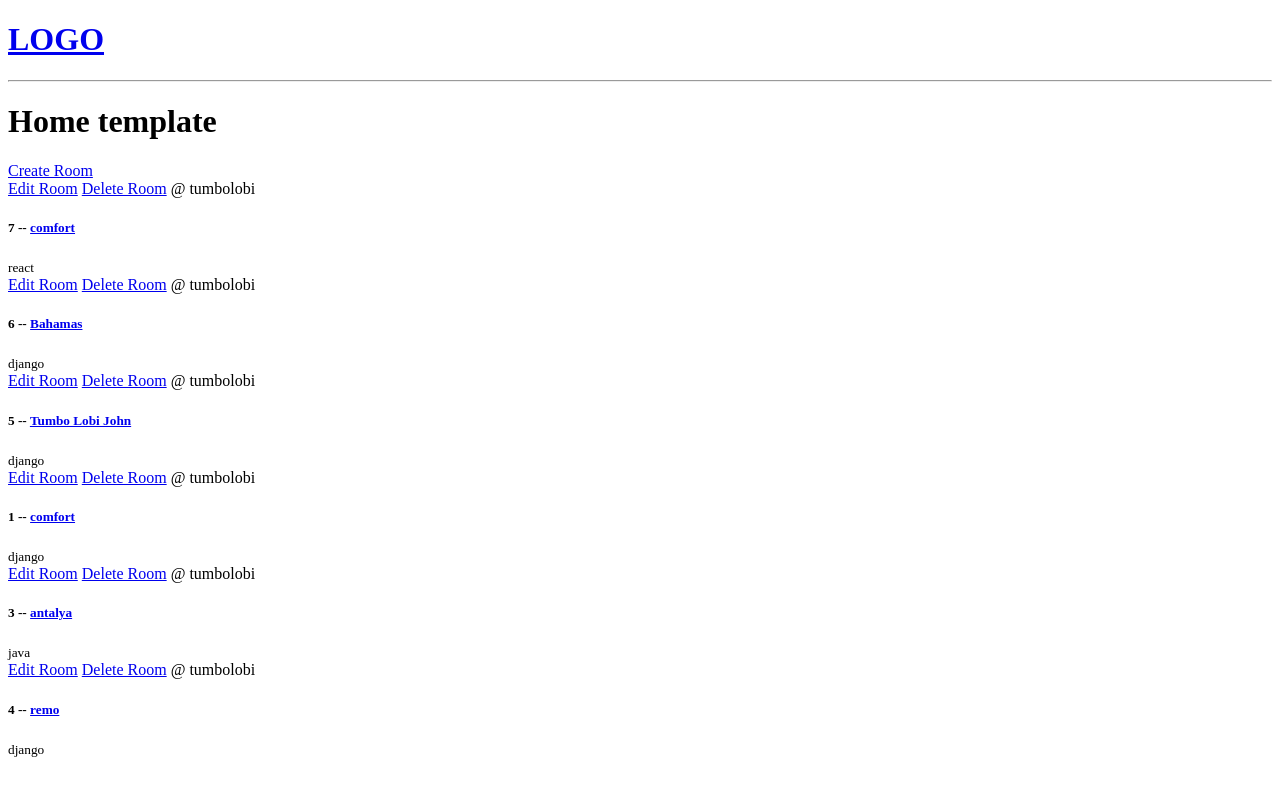
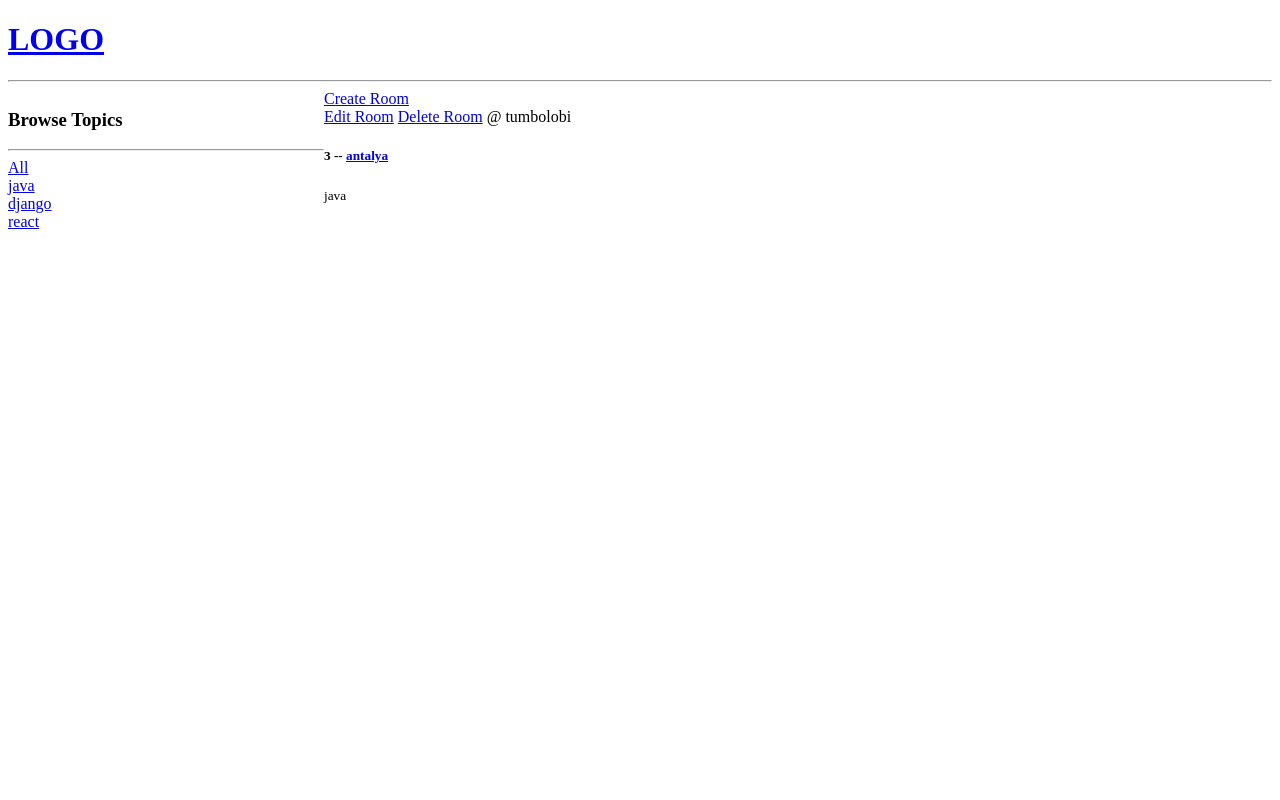
Before and after one commit to lobiit/Student-Abstract-Management-system, a Django app: a page that uses templates/home.html in a window 1280 px wide. Run offline with Django 4.2, Linux system fonts and the light colour scheme; data comes from the database, SQL or seed files in the repository; both versions use the stored data as it was after the commit.

Commit message:
added search by room functionality

```diff
--- a/base/views.py
+++ b/base/views.py
@@ -1,5 +1,5 @@
 from django.shortcuts import render, redirect
-from .models import Room
+from .models import Room, Topic
 from .forms import RoomForm
 
 """
@@ -14,8 +14,10 @@ rooms = [
 
 # Create your views here.
 def home(request):
-    rooms = Room.objects.all()
-    context = {'rooms': rooms}
+    q = request.GET.get("q") if request.GET.get("q") is not None else ""
+    rooms = Room.objects.filter(topic__name__icontains=q)
+    topics = Topic.objects.all()
+    context = {'rooms': rooms, 'topics': topics}
     return render(request, 'home.html', context)
 
 
--- a/templates/home.html
+++ b/templates/home.html
@@ -1,8 +1,26 @@
 {% extends 'main.html' %}
 {% block content %}
-<h1 xmlns="http://www.w3.org/1999/html">
-    Home template
-</h1>
+<style>
+    .home-container{
+        display: grid;
+        grid-template-columns: 1fr 3fr;
+    }
+</style>
+    <div class="home-container">
+        <div>
+            <h3>
+                Browse Topics
+            </h3>
+            <hr/>
+        <div>
+            <a href="{% url 'home' %}">All</a>
+        </div>
+            {% for topic in topics %}
+                <div>
+                    <a href="{% url 'home' %}?q={{ topic.name }}">{{ topic.name }}</a>
+                </div>
+            {% endfor %}
+        </div>
         <div>
             <a href = '{% url "create-room" %}'>Create Room</a>
             <div>
@@ -17,4 +35,5 @@
                 {% endfor %}
             </div>
         </div>
+    </div>
 {% endblock content %}
```
Also changed, not shown: db.sqlite3. Lines whose indentation alone changed are shown as unchanged.
